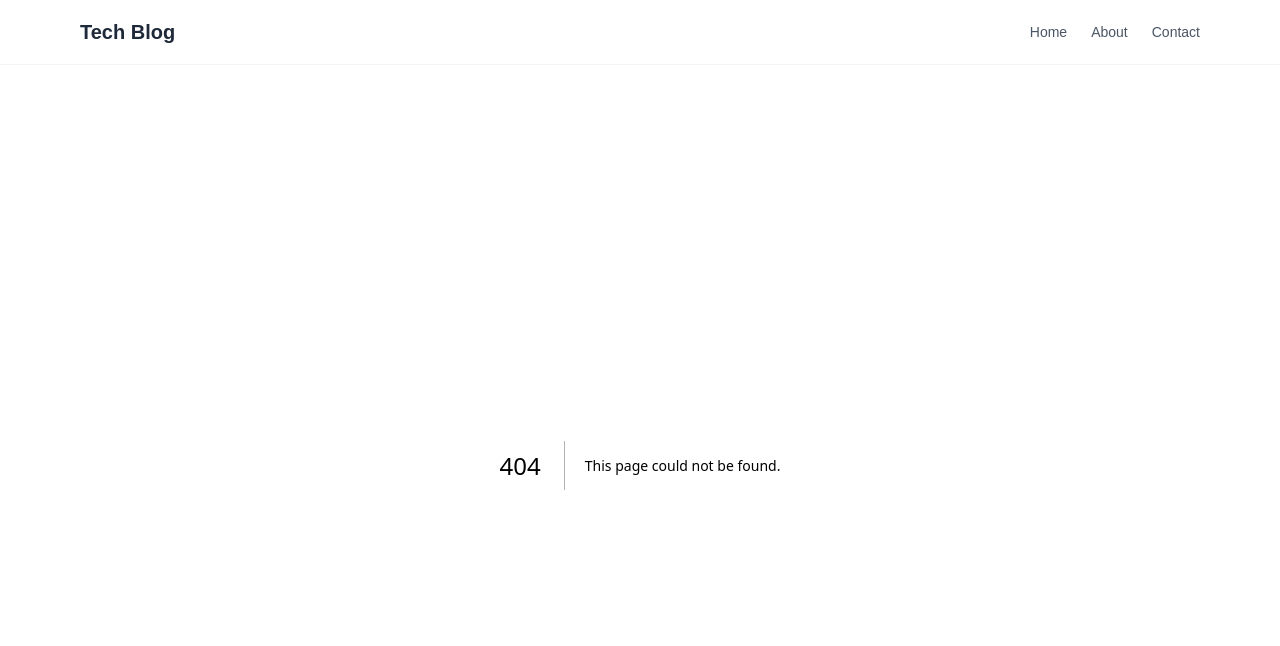
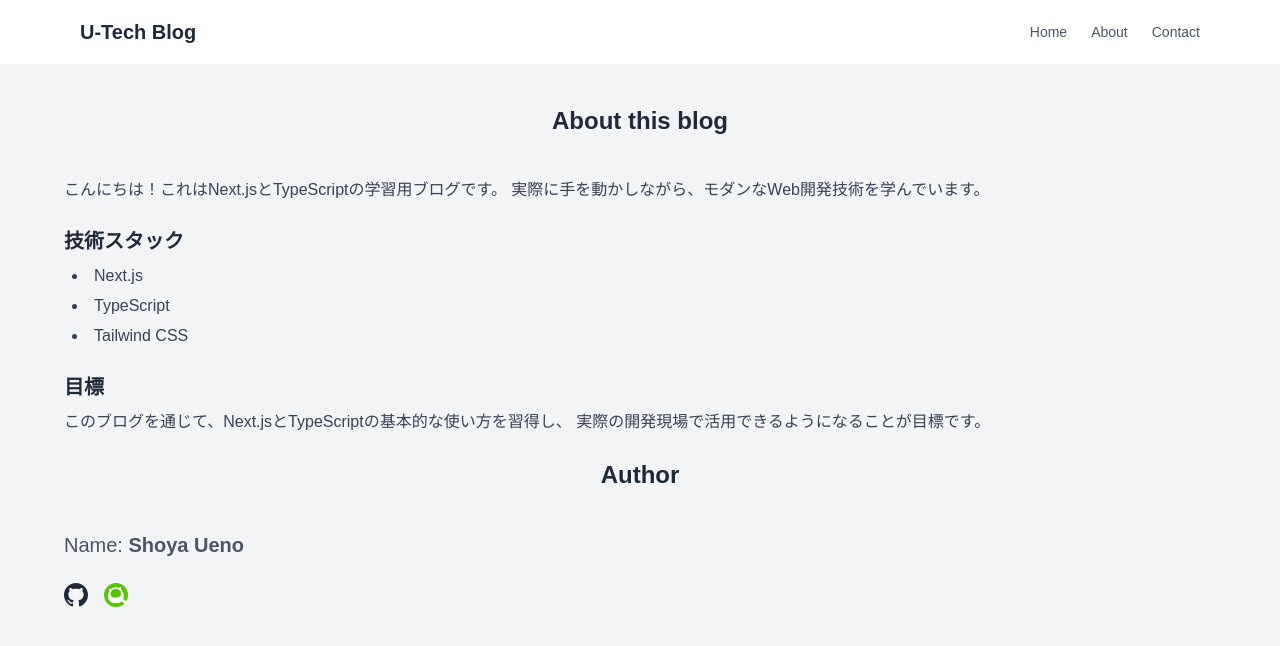
Before and after one commit to karake-shoya/next-ts-app, a Next.js app: page /about in a window 1280 px wide. Before the commit this address had no page. Shown: the top 646 px of the page. Built offline with nearby package versions, Linux system fonts and the light colour scheme.

Commit message:
feat: aboutページの追加

```diff
--- /dev/null
+++ b/app/about/page.tsx
@@ -0,0 +1,57 @@
+export default function About() {
+  return (
+    <main className="min-h-screen bg-gray-100 p-10">
+      <div className="max-w-6xl mx-auto">
+        <h1 className="text-2xl font-extrabold text-gray-800 mb-10 text-center">
+          About this blog
+        </h1>
+        <div className="space-y-6 text-gray-700 leading-relaxed">
+          <p>
+            こんにちは！これはNext.jsとTypeScriptの学習用ブログです。
+            実際に手を動かしながら、モダンなWeb開発技術を学んでいます。
+          </p>
+          <div>
+            <h2 className="text-xl font-bold text-gray-800 mb-2">技術スタック</h2>
+            <ul className="list-disc list-inside space-y-1 ml-2">
+              <li>Next.js</li>
+              <li>TypeScript</li>
+              <li>Tailwind CSS</li>
+            </ul>
+          </div>
+          <div>
+            <h2 className="text-xl font-bold text-gray-800 mb-2">目標</h2>
+            <p>
+              このブログを通じて、Next.jsとTypeScriptの基本的な使い方を習得し、
+              実際の開発現場で活用できるようになることが目標です。
+            </p>
+          </div>
+          <h1 className="text-2xl font-extrabold text-gray-800 mb-10 text-center">
+            Author
+          </h1>
+          <div className="space-y-6 text-gray-700 leading-relaxed">
+            <p className="text-gray-600 text-xl">
+              Name: <span className="font-bold">Shoya Ueno</span>
+            </p>
+            <div className="flex items-center gap-4">
+              <a href="https://github.com/karake-shoya" target="_blank" rel="noopener noreferrer" className="hover:opacity-70 transition-opacity">
+                <svg
+                  xmlns="http://www.w3.org/2000/svg"
+                  width="24"
+                  height="24"
+                  viewBox="0 0 24 24"
+                  fill="currentColor"
+                  className="text-gray-800"
+                >
+                  <path d="M12 0c-6.626 0-12 5.373-12 12 0 5.302 3.438 9.8 8.207 11.387.599.111.793-.261.793-.577v-2.234c-3.338.726-4.033-1.416-4.033-1.416-.546-1.387-1.333-1.756-1.333-1.756-1.089-.745.083-.729.083-.729 1.205.084 1.839 1.237 1.839 1.237 1.07 1.834 2.807 1.304 3.492.997.107-.775.418-1.305.762-1.604-2.665-.305-5.467-1.334-5.467-5.931 0-1.311.469-2.381 1.236-3.221-.124-.303-.535-1.524.117-3.176 0 0 1.008-.322 3.301 1.23.957-.266 1.983-.399 3.003-.404 1.02.005 2.047.138 3.006.404 2.291-1.552 3.297-1.23 3.297-1.23.653 1.653.242 2.874.118 3.176.77.84 1.235 1.911 1.235 3.221 0 4.609-2.807 5.624-5.479 5.921.43.372.823 1.102.823 2.222v3.293c0 .319.192.694.801.576 4.765-1.589 8.199-6.086 8.199-11.386 0-6.627-5.373-12-12-12z"/>
+                </svg>
+              </a>
+              <a href="https://qiita.com/shoya_u" target="_blank" rel="noopener noreferrer" className="hover:opacity-70 transition-opacity">
+                <img src="/qiita-icon.png" alt="Qiita" width={24} height={24} />
+              </a>
+            </div>
+          </div>
+        </div>
+      </div>
+    </main>
+  );
+}
--- a/app/components/Header.tsx
+++ b/app/components/Header.tsx
@@ -5,13 +5,13 @@
     <header className="sticky top-0 z-50 bg-white/80 bacdrop-blur-md border-b border-gray-100">
       <div className="max-w-6xl mx-auto px-4 h-16 flex items-center justify-between">
         <Link href="/" className="text-xl font-bold text-gray-800 hober:text-blue-600 transition-colors">
-          Tech Blog
+          U-Tech Blog
         </Link>
         <nav className="flex gap-6 text-sm font-medium text-gray-600">
           <Link href="/" className="hover:text-gray-900 transition-colors">
             Home
           </Link>
-          <Link href="#" className="hover:text-gray-900 transition-colors">
+          <Link href="/about" className="hover:text-gray-900 transition-colors">
             About
           </Link>
           <Link href="#" className="hover:text-gray-900 transition-colors">
--- a/app/page.tsx
+++ b/app/page.tsx
@@ -8,24 +8,17 @@
         <h1 className="text-2xl font-extrabold text-gray-800 mb-10 text-center">
           新着記事
           <span className="block text-base font-normal text-gray-500 mt-2">
-            Next.jsとTailwind CSSの学習デモ
+            Next.jsとTypeScriptの学習デモ
           </span>
         </h1>
-        <div className="grid gird-cols-1 md:grid-cols-2 lg:grid-cols-3 gap-8">
+        <div className="grid grid-cols-1 md:grid-cols-2 lg:grid-cols-3 gap-8">
           {posts.slice(0, 12).map((post) => (
-            <Link
-              href={`/posts/${post.id}`}
-              key={post.id}
-              className="block group"
-            >
+            <Link href={`/posts/${post.id}`} key={post.id} className="block group">
               <div className="bg-white h-full p-6 rounded-xl shadow-md hover:shadow-xl transition-shadow duration-300 border border-gray-100 flex flex-col">
                 <div className="mb-4">
-                  <h2 className="text-xl font-bold text-gray-800 group-hover::text-blue-600 transition-colors line-clamp-2">
-                    {post.title}
-                  </h2>
+                  <h2 className="text-xl font-bold text-gray-800 group-hover:text-blue-600 transition-colors line-clamp-2">{post.title}</h2>
                 </div>
-
-                <p className="text-gray-600 text-sm line-clamp-3 mb-4 flex-grow">
+                <p className="text-gray-600 text-sm line-clamp-3 mb-4 grow">
                   {post.body}
                 </p>
 
```
Also changed, not shown: public/qiita-icon.png (added).
